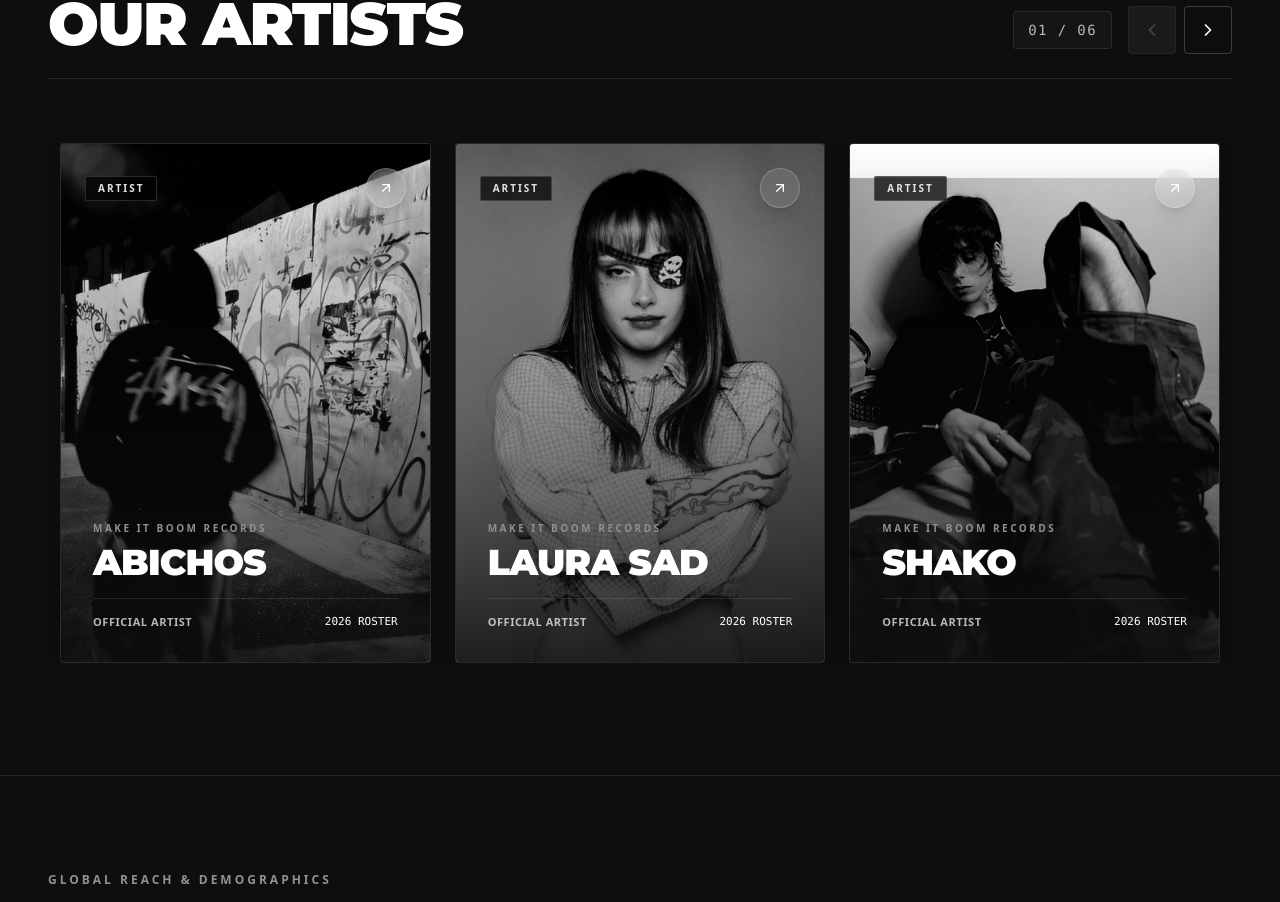
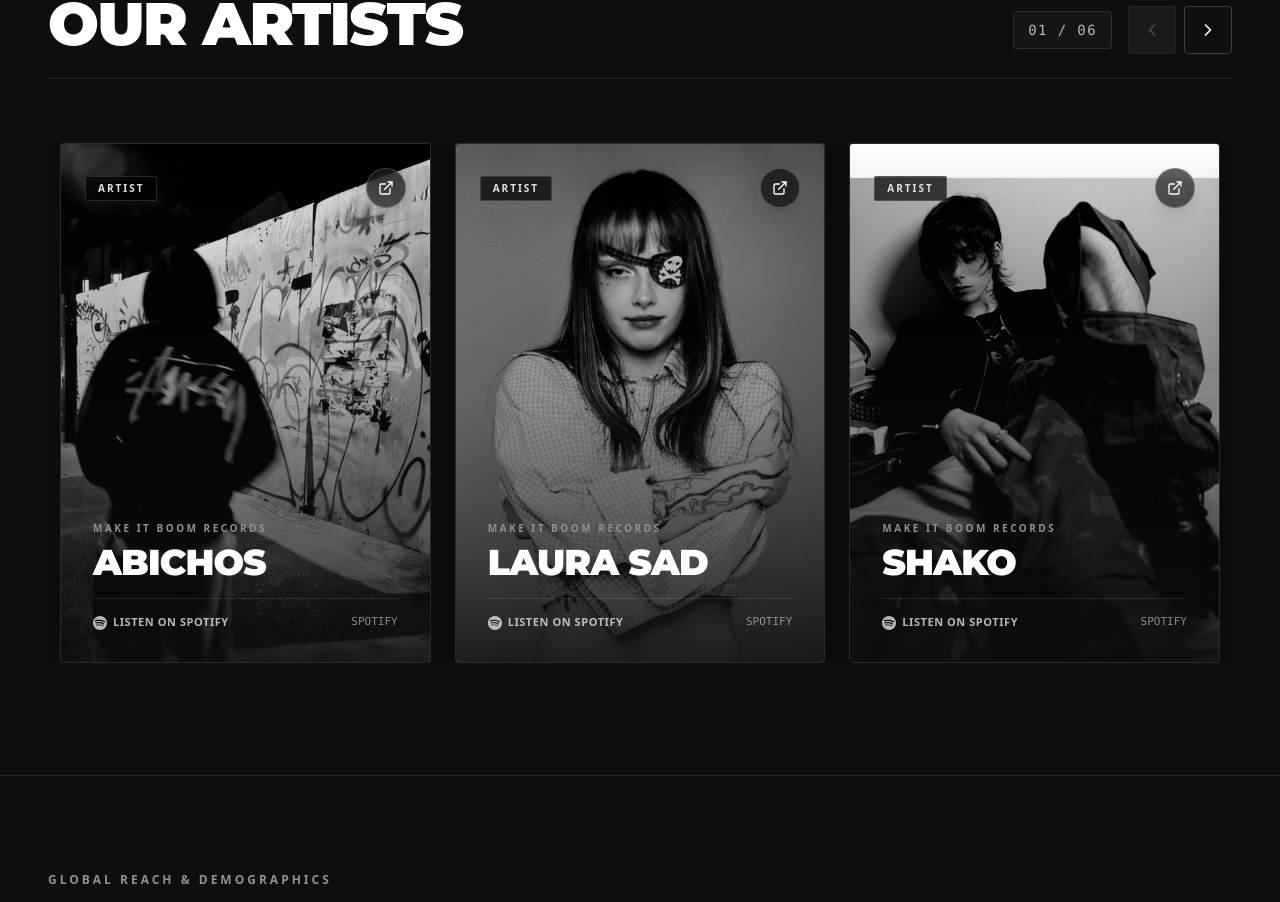
Before and after one commit to boomindev/make-it-boom-records, a React (Vite) app: page / in a window 1280 px wide. Shown: the part 1405-2307 px from the top of the page. Built offline with nearby package versions, Linux system fonts and the light colour scheme.

Commit message:
Connect official Spotify profiles for all roster artists

```diff
--- a/src/components/Artists.tsx
+++ b/src/components/Artists.tsx
@@ -2,7 +2,7 @@ import React, { useEffect, useRef, useState, useCallback } from 'react';
 import gsap from 'gsap';
 import { ScrollTrigger } from 'gsap/ScrollTrigger';
 import { REAL_ARTISTS } from '../data/artists';
-import { ArrowUpRight, ChevronLeft, ChevronRight, Sparkles } from 'lucide-react';
+import { ExternalLink, ChevronLeft, ChevronRight, Sparkles } from 'lucide-react';
 
 gsap.registerPlugin(ScrollTrigger);
 
@@ -234,10 +234,13 @@ export const Artists: React.FC<ArtistsProps> = ({ onHoverState }) => {
                 style={{ width: `${100 / REAL_ARTISTS.length}%` }}
                 className="px-2 sm:px-3 shrink-0"
               >
-                <div
-                  onMouseEnter={() => onHoverState && onHoverState(true, 'ARTIST')}
+                <a
+                  href={artist.spotifyUrl}
+                  target="_blank"
+                  rel="noopener noreferrer"
+                  onMouseEnter={() => onHoverState && onHoverState(true, 'SPOTIFY')}
                   onMouseLeave={() => onHoverState && onHoverState(false)}
-                  className="group relative bg-[#131313] border border-white/10 rounded-[4px] overflow-hidden hover:border-white/50 transition-all duration-500 cursor-pointer flex flex-col justify-between h-[460px] sm:h-[520px] shadow-2xl"
+                  className="group relative bg-[#131313] border border-white/10 rounded-[4px] overflow-hidden hover:border-green-500/60 transition-all duration-500 cursor-pointer flex flex-col justify-between h-[460px] sm:h-[520px] shadow-2xl block"
                 >
                   {/* Background Artist Image */}
                   <div className="absolute inset-0 overflow-hidden bg-[#181818]">
@@ -251,19 +254,19 @@ export const Artists: React.FC<ArtistsProps> = ({ onHoverState }) => {
                     <div className="absolute inset-0 bg-gradient-to-t from-[#0e0e0e] via-[#0e0e0e]/40 to-transparent opacity-90 group-hover:opacity-75 transition-opacity duration-500" />
                   </div>
 
-                  {/* Top Badge & Arrow Indicator */}
+                  {/* Top Badge & Spotify Icon */}
                   <div className="relative z-10 p-5 sm:p-6 flex items-center justify-between">
-                    <span className="px-3 py-1 bg-black/70 backdrop-blur-md text-[10px] font-extrabold text-[#e2e2e2] tracking-[0.2em] uppercase border border-white/15 rounded-[2px]">
+                    <span className="px-3 py-1 bg-black/70 backdrop-blur-md text-[10px] font-extrabold text-[#e2e2e2] tracking-[0.2em] uppercase border border-white/15 rounded-[2px] group-hover:border-green-500/40 transition-colors">
                       {artist.category}
                     </span>
-                    <div className="w-9 h-9 sm:w-10 sm:h-10 rounded-full bg-white/10 backdrop-blur-md border border-white/20 flex items-center justify-center text-white group-hover:bg-white group-hover:text-black transition-all duration-300 shadow-lg">
-                      <ArrowUpRight className="w-4 h-4 transition-transform duration-300 group-hover:translate-x-0.5 group-hover:-translate-y-0.5" />
+                    <div className="w-9 h-9 sm:w-10 sm:h-10 rounded-full bg-black/60 backdrop-blur-md border border-white/20 flex items-center justify-center text-white group-hover:bg-[#1DB954] group-hover:text-black group-hover:border-[#1DB954] transition-all duration-300 shadow-lg">
+                      <ExternalLink className="w-4 h-4 transition-transform duration-300 group-hover:scale-110" />
                     </div>
                   </div>
 
                   {/* Bottom Info Section */}
                   <div className="relative z-10 p-6 sm:p-8 transform transition-transform duration-300 group-hover:-translate-y-2">
-                    <span className="text-[10px] font-bold tracking-[0.25em] text-[#8e9192] uppercase block mb-1.5">
+                    <span className="text-[10px] font-bold tracking-[0.25em] text-[#8e9192] uppercase block mb-1.5 group-hover:text-green-400 transition-colors">
                       MAKE IT BOOM RECORDS
                     </span>
                     <h3 className="font-headline font-black text-2xl sm:text-4xl text-white tracking-tight uppercase group-hover:text-white transition-colors">
@@ -271,13 +274,16 @@ export const Artists: React.FC<ArtistsProps> = ({ onHoverState }) => {
                     </h3>
 
                     <div className="mt-3 sm:mt-4 pt-3 sm:pt-4 border-t border-white/10 flex items-center justify-between text-xs text-[#c4c7c8]">
-                      <span className="tracking-wider uppercase font-semibold text-[10px] sm:text-[11px] text-white/70">
-                        OFFICIAL ARTIST
+                      <span className="tracking-wider uppercase font-semibold text-[10px] sm:text-[11px] text-white/70 group-hover:text-[#1DB954] transition-colors flex items-center gap-1.5">
+                        <svg className="w-3.5 h-3.5 fill-current" viewBox="0 0 24 24">
+                          <path d="M12 0C5.376 0 0 5.376 0 12s5.376 12 12 12 12-5.376 12-12S18.624 0 12 0zm5.521 17.341c-.218.359-.696.475-1.055.257-2.887-1.764-6.522-2.162-10.804-1.183-.406.092-.813-.161-.906-.568-.092-.406.162-.813.569-.906 4.686-1.071 8.687-.611 11.94 1.345.358.218.474.696.256 1.055zm1.474-3.277c-.274.446-.859.589-1.305.314-3.305-2.032-8.344-2.622-12.254-1.434-.503.153-1.033-.135-1.186-.638-.153-.503.136-1.033.638-1.186 4.469-1.356 10.027-.704 13.793 1.614.446.275.589.859.314 1.305zm.135-3.411c-3.962-2.353-10.504-2.57-14.305-1.416-.609.185-1.25-.164-1.435-.772-.185-.608.164-1.25.772-1.435 4.373-1.328 11.583-1.077 16.143 1.631.547.324.729 1.035.405 1.581-.325.547-1.035.729-1.58.411z"/>
+                        </svg>
+                        LISTEN ON SPOTIFY
                       </span>
-                      <span className="text-white font-mono text-[10px] sm:text-[11px]">2026 ROSTER</span>
+                      <span className="text-white/50 group-hover:text-white font-mono text-[10px] sm:text-[11px] transition-colors">SPOTIFY</span>
                     </div>
                   </div>
-                </div>
+                </a>
               </div>
             ))}
           </div>
--- a/src/data/artists.ts
+++ b/src/data/artists.ts
@@ -3,7 +3,17 @@ export interface ArtistItem {
   name: string;
   image: string;
   category: string;
+  spotifyUrl: string;
 }
+
+const SPOTIFY_URLS: Record<string, string> = {
+  'abichos': 'https://open.spotify.com/artist/437FtSmpAruNj7ahaYJ3vu',
+  'laura sad': 'https://open.spotify.com/artist/4IRXvbsbSP4oHm4adUdQlt',
+  'shako': 'https://open.spotify.com/artist/1ha5x7opdHvL1YXQyHPjuD',
+  'turrobaby': 'https://open.spotify.com/artist/3ZZY9rHZxm8lmug0aoX3pB',
+  'yk its junaa': 'https://open.spotify.com/artist/4tgNxPUJKyOY0VkbzJ44iE',
+  'zell': 'https://open.spotify.com/artist/0bslv0fksKPyiH3LQqHagi',
+};
 
 // Vite dynamic glob import scanning all artist images inside src/artistas/
 const globImages = import.meta.glob<{ default: string }>('/src/artistas/*.{png,jpg,jpeg,jfif}', {
@@ -14,15 +24,17 @@ const globImages = import.meta.glob<{ default: string }>('/src/artistas/*.{png,j
 export const REAL_ARTISTS: ArtistItem[] = Object.entries(globImages).map(([path, module]) => {
   // Extract filename without directory path and extension
   const fileNameWithExt = path.split('/').pop() || '';
-  const nameWithoutExt = fileNameWithExt.substring(0, fileNameWithExt.lastIndexOf('.'));
+  const nameWithoutExt = fileNameWithExt.substring(0, fileNameWithExt.lastIndexOf('.')).trim();
 
   // Convert filename to clean uppercase artist name (e.g. "yk its junaa.png" -> "YK ITS JUNAA")
-  const cleanName = nameWithoutExt.trim().toUpperCase();
+  const cleanName = nameWithoutExt.toUpperCase();
+  const rawKey = nameWithoutExt.toLowerCase();
 
   return {
     id: cleanName.toLowerCase().replace(/\s+/g, '-'),
     name: cleanName,
     image: module.default || path,
     category: 'ARTIST',
+    spotifyUrl: SPOTIFY_URLS[rawKey] || `https://open.spotify.com/search/${encodeURIComponent(cleanName)}`,
   };
 });
```
